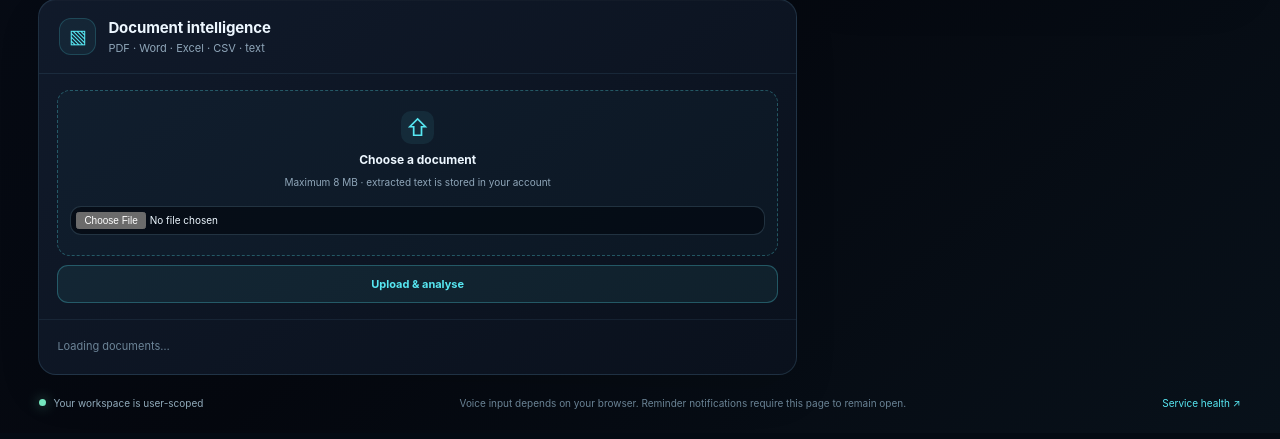
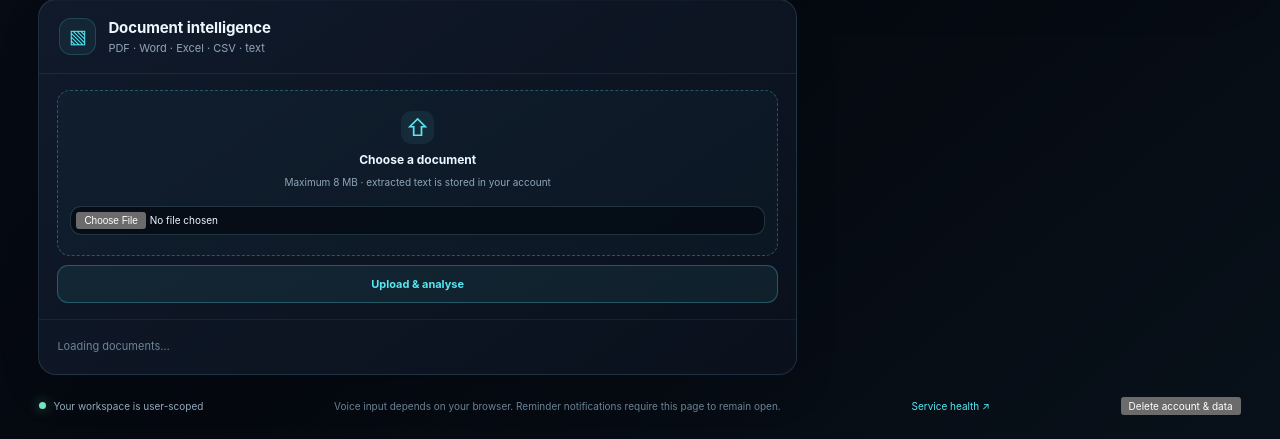
Before and after one commit to ajayyy11/AJARVIS-An-AI-Personal-Voice-Assistant-, a Flask app: template A.JARVIS/templates/cloud_dashboard.html in a window 1280 px wide. Shown: the part 1063-1502 px from the top of the page. Before the commit the page ends 1472 px from the top, so only its background shows below. Run offline with Flask 3, Linux system fonts and the light colour scheme; the template is opened without the code that fills it, so the values that code supplies are empty; parts of the project's set-up code (start-up, migrations or seed data) failed here and were passed over.

Commit message:
Add account data deletion action to cloud workspace

```diff
--- a/A.JARVIS/templates/cloud_dashboard.html
+++ b/A.JARVIS/templates/cloud_dashboard.html
@@ -117,6 +117,7 @@
       <span><span class="dot"></span> Your workspace is user-scoped</span>
       <span>Voice input depends on your browser. Reminder notifications require this page to remain open.</span>
       <a href="{{ url_for('healthz') }}" target="_blank" rel="noreferrer">Service health ↗</a>
+      <button id="deleteAccountButton" class="danger-button" type="button">Delete account &amp; data</button>
     </section>
   </main>
   <div id="toastRegion" class="toast-region" role="status" aria-live="polite"></div>
```
